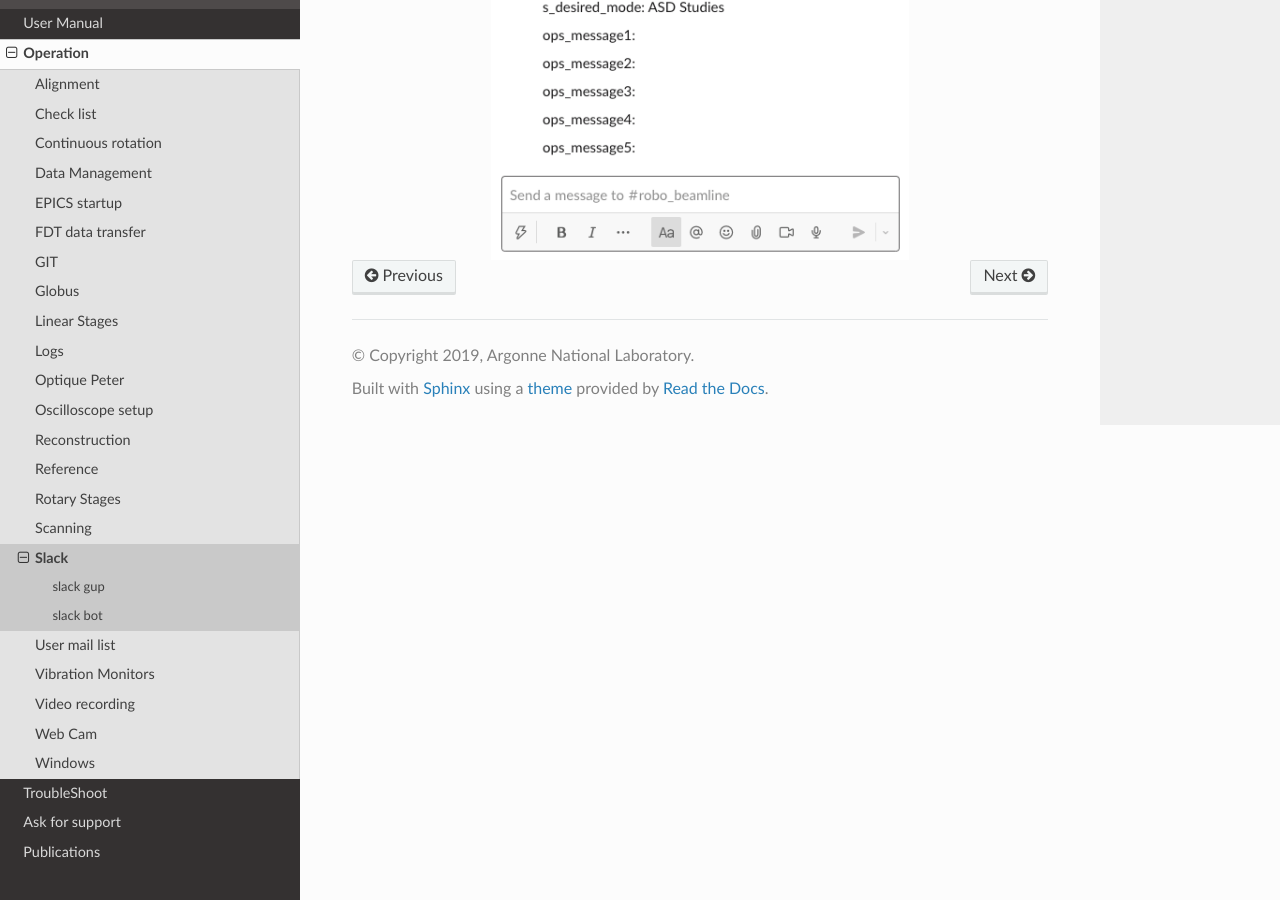
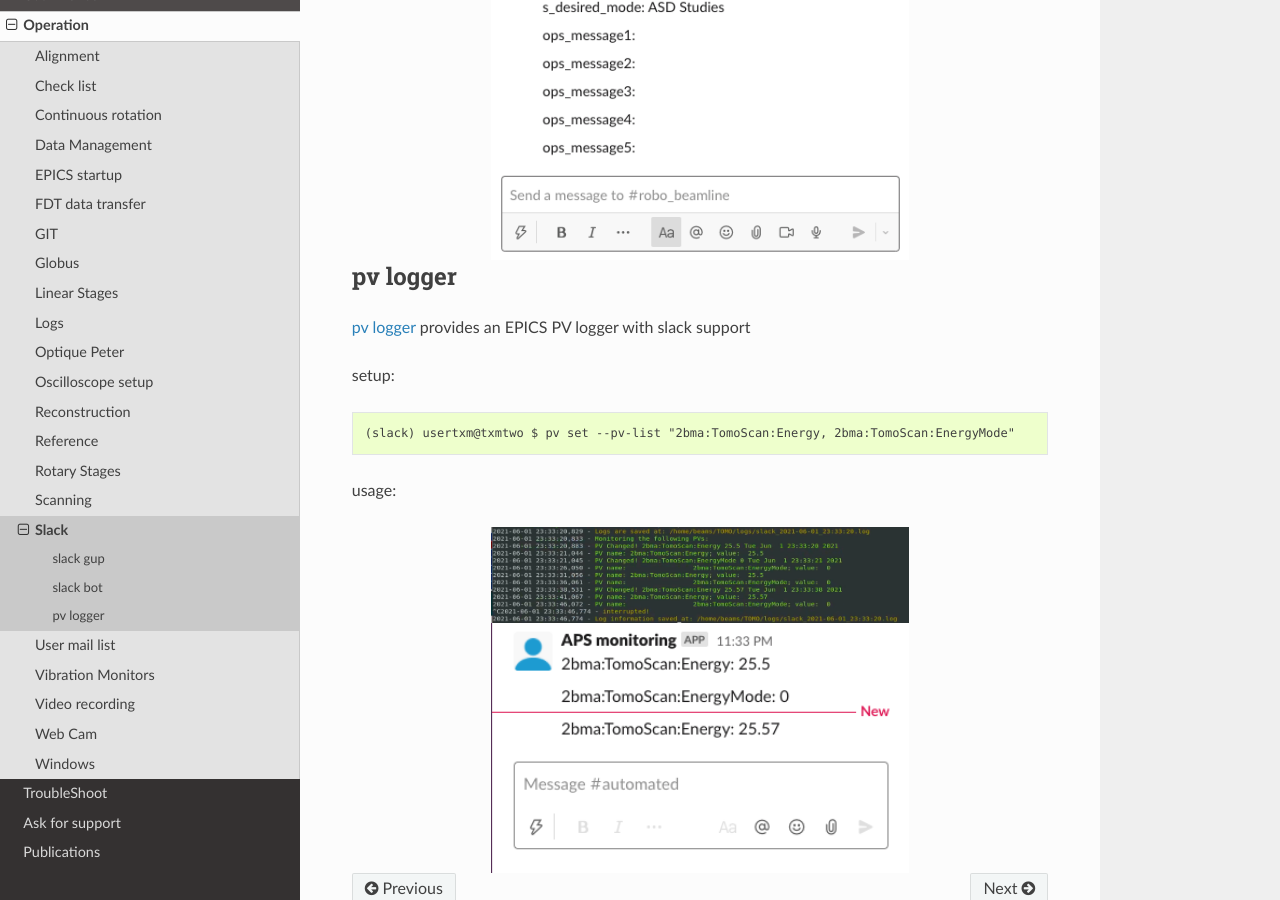
Before and after one commit to xray-imaging/2bm-docs, a Sphinx documentation site: the page built from docs/source/ops/item_020.rst, in a window 1280 px wide and 900 px high, scrolled down 2262 px. Built offline with Sphinx 7.4.7 and the Read the Docs theme 2.0.0, drawn with Linux system fonts in a browser that asks for light colours; the version number could not be read and is left out.

Commit message:
added instruction for PV logger

```diff
--- a/docs/source/ops/item_020.rst
+++ b/docs/source/ops/item_020.rst
@@ -1,6 +1,7 @@
 .. _Slack GUP: https://github.com/xray-imaging/slack-gup
 .. _share instructions: https://github.com/xray-imaging/slack-gup#share
 .. _Slack bot: https://github.com/xray-imaging/slack-bot
+.. _pv logger: https://github.com/xray-imaging/pv
 
 Slack
 =====
@@ -84,7 +85,7 @@ To start the slack bot server:
     $ slackbot start --beamline 2-bm --channel-name automated
       Bolt app is running!
 
-use:
+usage:
 
 .. image:: ../img/slack_bot_help.png
     :width: 60%
@@ -93,3 +94,26 @@ use:
 .. image:: ../img/slack_bot_ring.png
     :width: 60%
     :align: center
+
+
+pv logger
+---------
+
+`pv logger`_ provides an EPICS PV logger with slack support
+
+setup:
+
+::
+
+    (slack) usertxm@txmtwo $ pv set --pv-list "2bma:TomoScan:Energy, 2bma:TomoScan:EnergyMode"
+
+
+usage:
+
+.. image:: ../img/pv_log.png
+    :width: 60%
+    :align: center
+
+.. image:: ../img/pv_slack.png
+    :width: 60%
+    :align: center
```
Also changed, not shown: docs/source/img/pv_log.png (added), docs/source/img/pv_slack.png (added).
